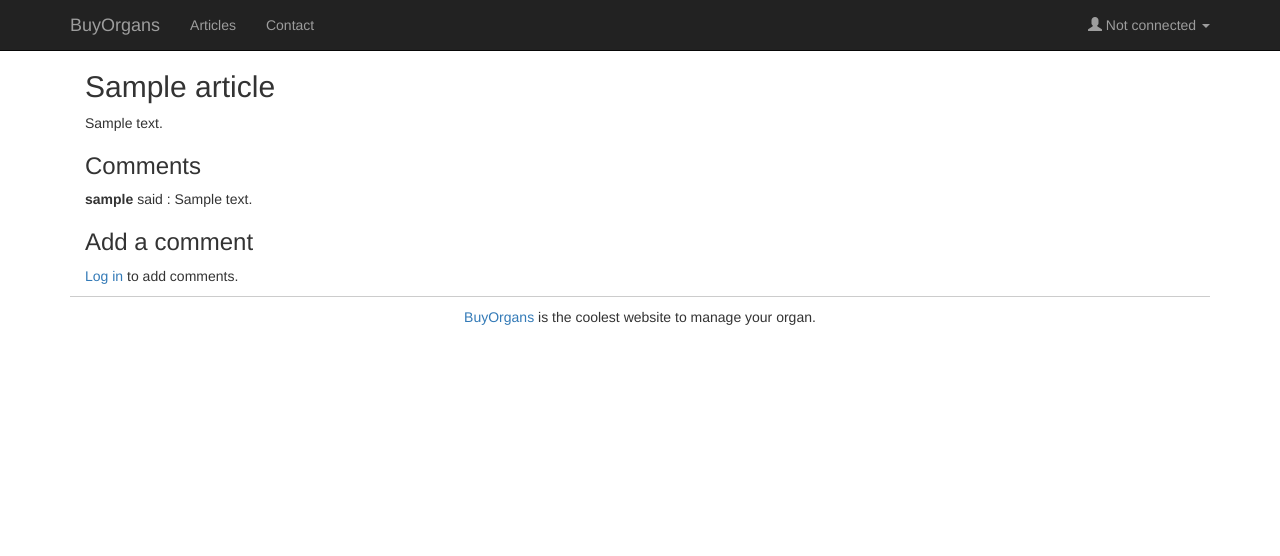
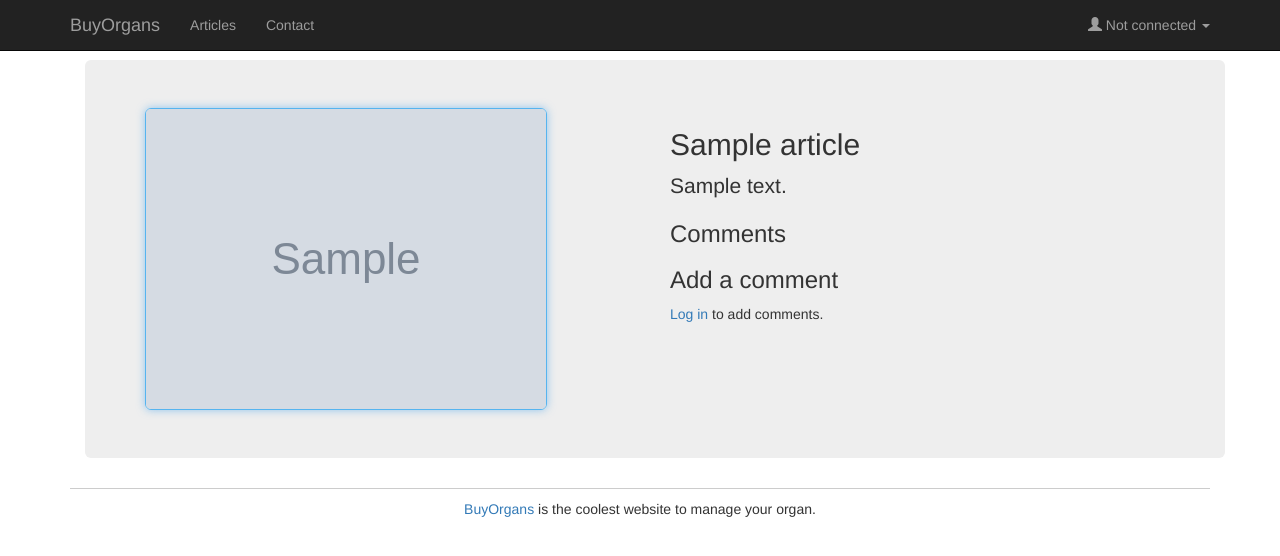
Before and after one commit to polytechlyon-isi2/BuyOrgans, a PHP site: template views/article.html.twig in a window 1280 px wide. Shown: the top 556 px of the page. Run offline with PHP 8.4, Linux system fonts and the light colour scheme; the template is opened without the code that fills it: most values are stand-ins (such as "Sample title", 1, 10 or a date in 2020); grey boxes marked "Sample" are stand-in pictures; some libraries are stand-ins or nearby versions.

Commit message:
Article page mostly done, TODO: show/add Comments on article

```diff
--- a/app/routes.php
+++ b/app/routes.php
@@ -55,6 +55,11 @@ $app->get('/article/{id}', function ($id) use ($app) {
     return $app['twig']->render('article.html.twig', array('article' => $article));
 })->bind('article');
 
+$app->get('/article/{id}', function ($id) use ($app) {
+    $article = $app['dao.article']->find($id);
+    return $app['twig']->render('article.html.twig', array('article' => $article));
+})->bind('article');
+
 
 /*
 $app->error(function (\Exception $e, $code) {
--- a/views/article.html.twig
+++ b/views/article.html.twig
@@ -4,15 +4,16 @@
 
 {% block content %}
 <p>
+    <div class="jumbotron">
+        <div class="row">
+            <div class="col-md-6 article-img">
+                <img src="/img/{{ article.getImage() }}" class="img-rounded img-responsive">
+            </div>
+             <div class="col-md-6">
                 <h2>{{ article.title }}</h2>
-    <p>{{ article.content }}</p>
+                <p>{{ article.description }}</p>
 
                 <h3>Comments</h3>
-    {% for comment in comments %}
-        <strong>{{ comment.author.username }}</strong> said : {{ comment.content }}<br>
-    {% else %}
-        No comments yet.
-    {% endfor %}
 
                 <h3>Add a comment</h3>
                 {% if app.user and is_granted('IS_AUTHENTICATED_FULLY') %}
@@ -20,5 +21,8 @@
                 {% else %}
                     <a href="{{ path('login') }} ">Log in</a> to add comments.
                 {% endif %}
+            </div>
+        </div>
+    </div>
 </p>
 {% endblock %}
--- a/web/css/buyorgans.css
+++ b/web/css/buyorgans.css
@@ -60,3 +60,9 @@ a .categorie{
  	box-shadow: 0px 1px 3px rgba(0, 0, 0, 0.05) inset, 0px 0px 8px rgba(82, 168, 236, 0.6);
  	background:#EFEFEF;
     font-size: 1.05em;
+}
+
+.article-img img{
+    border: 1px solid rgb(86, 180, 239);
+    box-shadow: 0px 1px 3px rgba(0, 0, 0, 0.05) inset, 0px 0px 8px rgba(82, 168, 236, 0.6);
+}
```
Lines whose indentation alone changed are shown as unchanged.
